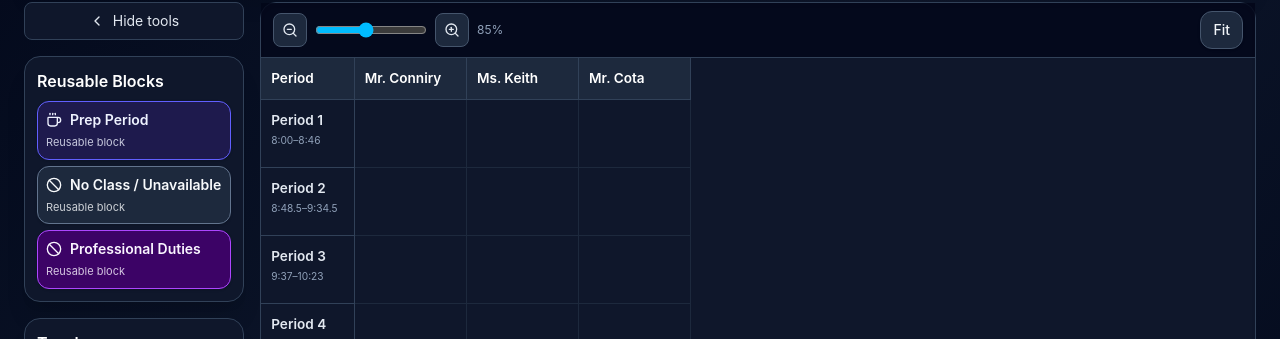
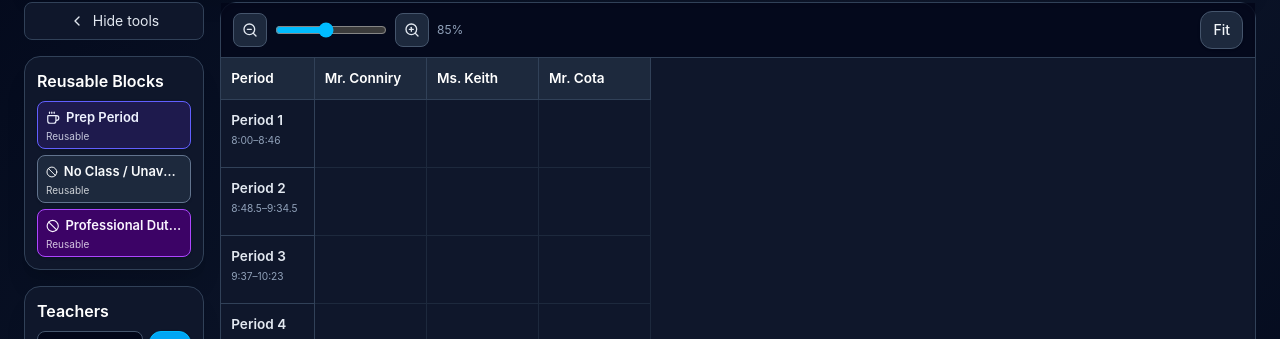
Before and after one commit to ChristianInfluence/school-scheduler, a React (Vite) app: page / in a window 1280 px wide. Shown: the part 370-709 px from the top of the page. Built offline with nearby package versions, Linux system fonts and the light colour scheme.

Commit message:
Slim scheduler tools rail

```diff
--- a/src/App.jsx
+++ b/src/App.jsx
@@ -289,15 +289,15 @@ function BlockTemplateCard({ template, selected, onSelect, onPointerDragStart })
           JSON.stringify({ kind: "block-template", blockType: template.blockType })
         );
       }}
-      className={`rounded-xl border p-2 shadow-sm cursor-pointer active:cursor-grabbing ${template.color} ${
+      className={`rounded-lg border px-2 py-1.5 shadow-sm cursor-pointer active:cursor-grabbing ${template.color} ${
         selected ? "ring-2 ring-emerald-300" : ""
       }`}
     >
-      <div className="flex items-center gap-2">
-        <Icon size={16} />
-        <div className="font-semibold text-sm">{template.name}</div>
+      <div className="flex items-center gap-1.5">
+        <Icon size={14} />
+        <div className="min-w-0 truncate text-[13px] font-semibold">{template.name}</div>
       </div>
-      <div className="mt-1 text-[11px] opacity-80">Reusable block</div>
+      <div className="mt-0.5 text-[10px] leading-tight opacity-80">Reusable</div>
     </div>
   );
 }
@@ -383,7 +383,7 @@ export default function MasterSchoolSchedulerPrototype() {
   const { teachers, classes, scheduleBlocks, periodTimes, appSettings } = workingState;
   const sidebarGridClass = sidebarHidden
     ? "grid gap-4 grid-cols-1 print:block"
-    : "grid gap-4 lg:grid-cols-[220px_1fr] print:block";
+    : "grid gap-4 lg:grid-cols-[180px_1fr] print:block";
 
   useEffect(() => {
     localStorage.setItem(STORAGE_KEY, JSON.stringify(workingState));
```
